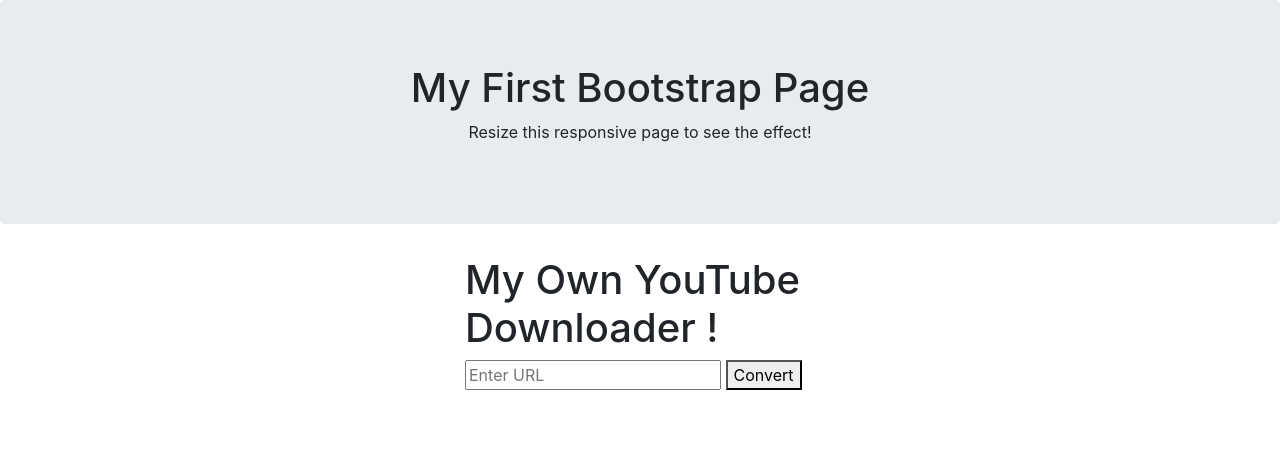
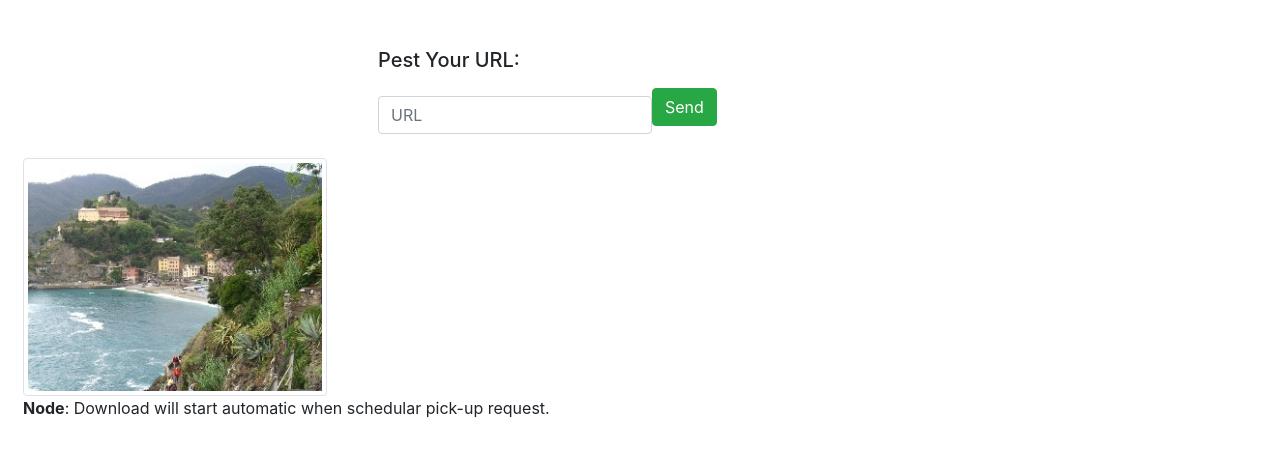
Before and after one commit to romitsutariya/downloader, a website: page public/index.html in a window 1280 px wide. Drawn offline with nearby package versions, Linux system fonts and the light colour scheme.

Commit message:
added picture in screen

```diff
--- a/public/index.html
+++ b/public/index.html
@@ -3,12 +3,11 @@
 
 <head>
     <title>YouTube Downloader</title>
-    <link rel="shortcut icon" href="/favicon.ico" type="image/x-icon"/>
+    <link rel="shortcut icon" href="/favicon.ico" type="image/x-icon" />
     <meta name="viewport" content="width=device-width, initial-scale=1">
-    <link rel="icon" href="/favicon.ico" type="image/x-icon"/>
+    <link rel="icon" href="/favicon.ico" type="image/x-icon" />
     <link rel="stylesheet" href="https://maxcdn.bootstrapcdn.com/bootstrap/4.3.1/css/bootstrap.min.css">
-    <link rel="stylesheet" type="text/css"
-            href="style.css">
+    <link rel="stylesheet" type="text/css" href="style.css">
     <script src="https://ajax.googleapis.com/ajax/libs/jquery/3.4.0/jquery.min.js"></script>
     <script src="https://cdnjs.cloudflare.com/ajax/libs/popper.js/1.14.7/umd/popper.min.js"></script>
     <script src="https://maxcdn.bootstrapcdn.com/bootstrap/4.3.1/js/bootstrap.min.js"></script>
@@ -18,21 +17,26 @@
 </head>
 
 <body>
-<div class="jumbotron text-center">
-  <h1>My First Bootstrap Page</h1>
-  <p>Resize this responsive page to see the effect!</p>
+    <div class="container mt-5">
+        <div class="row">
+            <div class="col-lg-3"></div>
+            <div class="col-lg-8 ml-2">
+                <h5 class="heading">Pest Your URL:</h5>
+                <form class="form-inline">
+                    <div class="form-group mt-3">
+                        <label for="url" class="sr-only">URL</label>
+                        <input type="url" class="form-control" id="url" placeholder="URL" required>
+
                     </div>
-
-<div class="container">
- <div class="row">
- <div class="col"></div>
-  <div class="col">
-    <h1 class="heading">My Own YouTube Downloader !</h1>
-    <input class="URL-input" placeholder="Enter URL">
-    <button class="convert-button">Convert</button>
+                    <button type="submit" class="btn  btn-success ">Send</button>
+                </form>
             </div>
-  <div class="col"></div>
+            <div class="col-lg-2"></div>
         </div>
+    </div>
+    <div class="container ml-2 mt-4">
+        <img src="cinqueterre.jpg" class="img-thumbnail" alt="Cinque Terre" width="304" height="236">
+        <p> <b>Node</b>: Download will start automatic when schedular pick-up request.</p>
     </div>
 </body>
 
```
Also changed, not shown: public/cinqueterre.jpg (added). Lines whose indentation alone changed are shown as unchanged.
